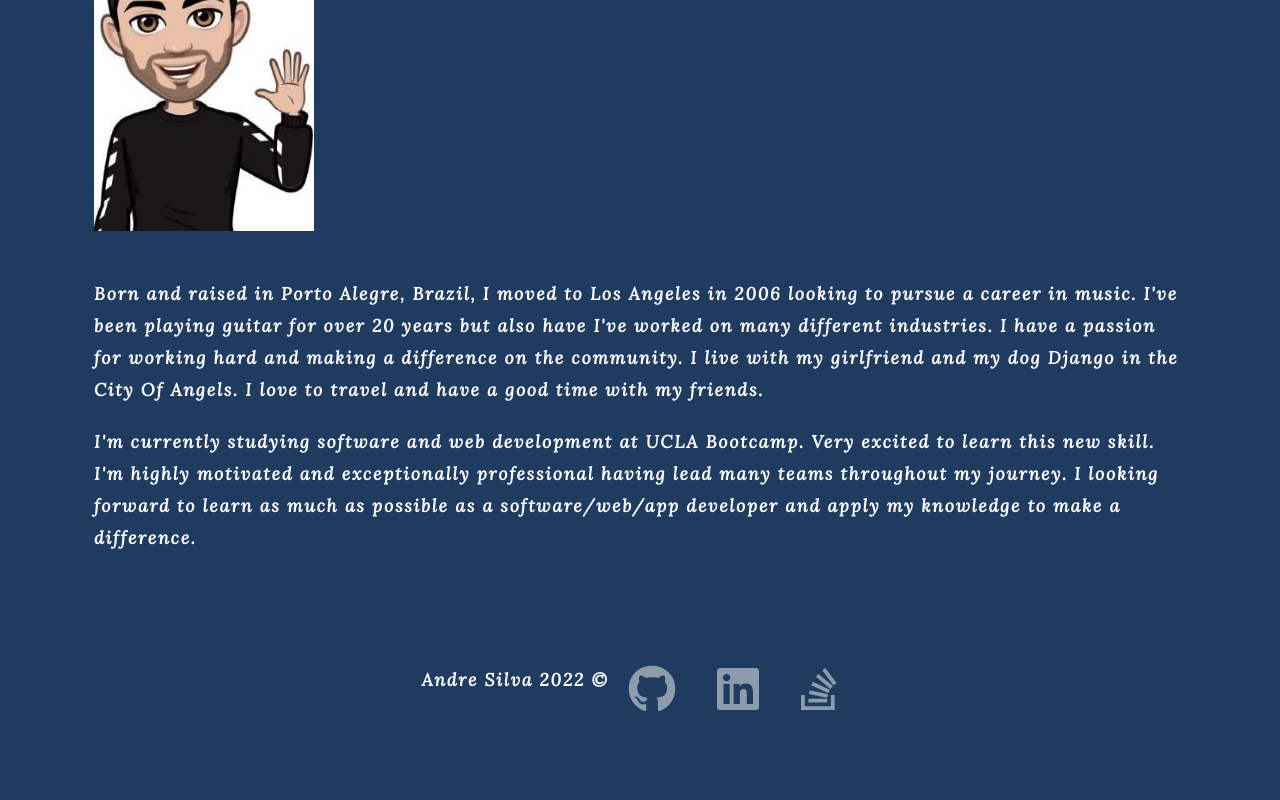
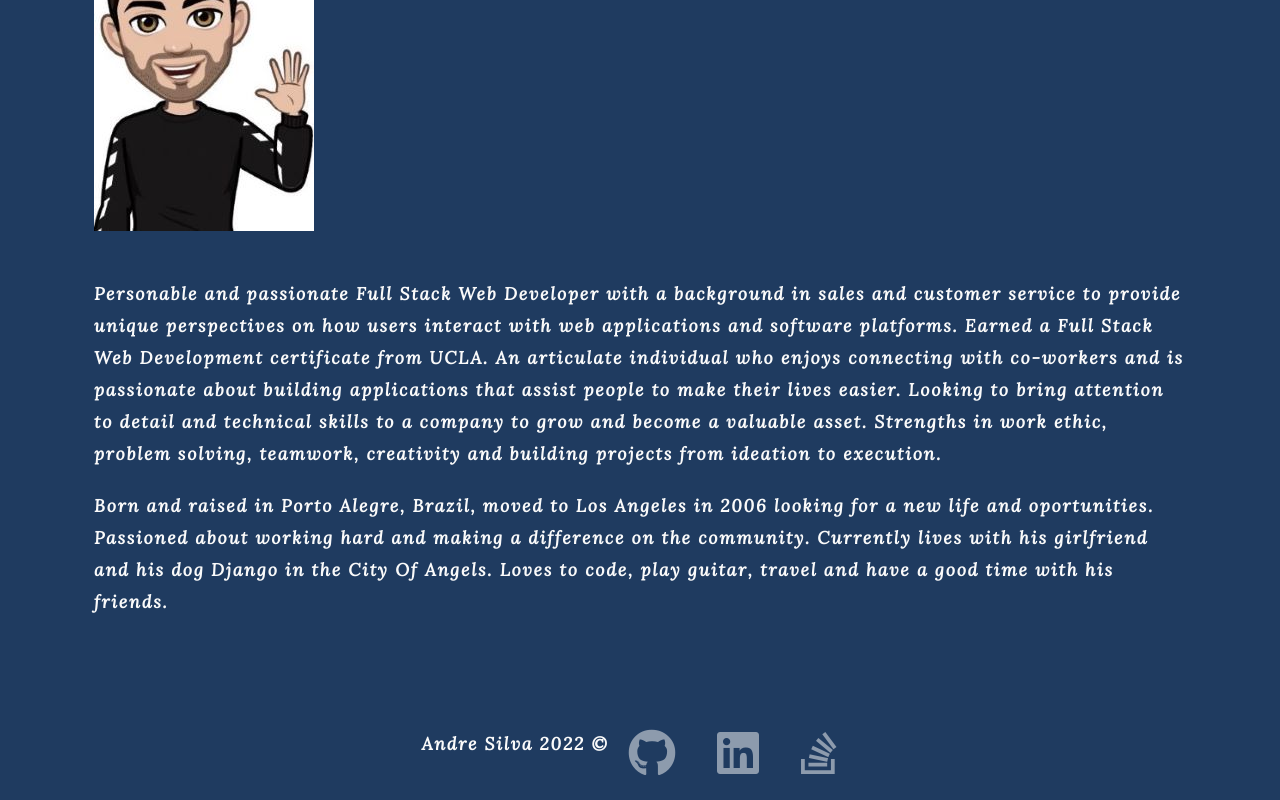
Before and after one commit to andresilva8624/react-portfolio, a React (Create React App) app: page / in a window 1280 px wide. Shown: the part 467-1267 px from the top of the page. Before the commit the page ends 1203 px from the top, so only its background shows below. Built offline with nearby package versions, Linux system fonts and the light colour scheme.

Commit message:
updated about me

```diff
--- a/src/components/About/index.js
+++ b/src/components/About/index.js
@@ -9,22 +9,18 @@ function About() {
         <div className="profile-img my-5">
         <img src={Image} alt="wooden background"></img>
         </div>
-        <p>
-        Born and raised in Porto Alegre, Brazil, I moved to Los Angeles in 2006 looking to pursue a career in music. I've been playing guitar for over 20 years but also have I've worked on many different
-                    industries.
-                    I have a passion for working hard and making a difference on the community. I live with my
-                    girlfriend and my dog Django in the City Of Angels. I love to travel and have a good time with my
-                    friends.
+        <p>        Personable and passionate Full Stack Web Developer with a background in sales and customer service to provide unique perspectives on how users interact with web applications and software platforms. Earned a Full Stack Web
+Development certificate from UCLA. An articulate individual who enjoys connecting with co-workers and is passionate about building applications that assist people to make their lives easier. Looking to bring attention to detail and
+technical skills to a company to grow and become a valuable asset. Strengths in work ethic, problem solving,
+teamwork, creativity and building projects from ideation to execution.
+
         </p>
 
         <p>
-        I'm
-                    currently studying software and web development at UCLA Bootcamp. Very excited to learn this new
-                    skill.
-                    I'm highly motivated and exceptionally professional having lead many teams throughout my journey.
-
-                    I looking forward to learn as much as possible as a software/web/app developer and apply my
-                    knowledge to make a difference.        </p>
+    Born and raised in Porto Alegre, Brazil, moved to Los Angeles in 2006 looking for a new life and oportunities.
+                    Passioned about working hard and making a difference on the community. Currently lives with his
+                    girlfriend and his dog Django in the City Of Angels. Loves to code, play guitar, travel and have a good time with his
+                    friends.  </p>
       </div>
     </section>
   );
```
